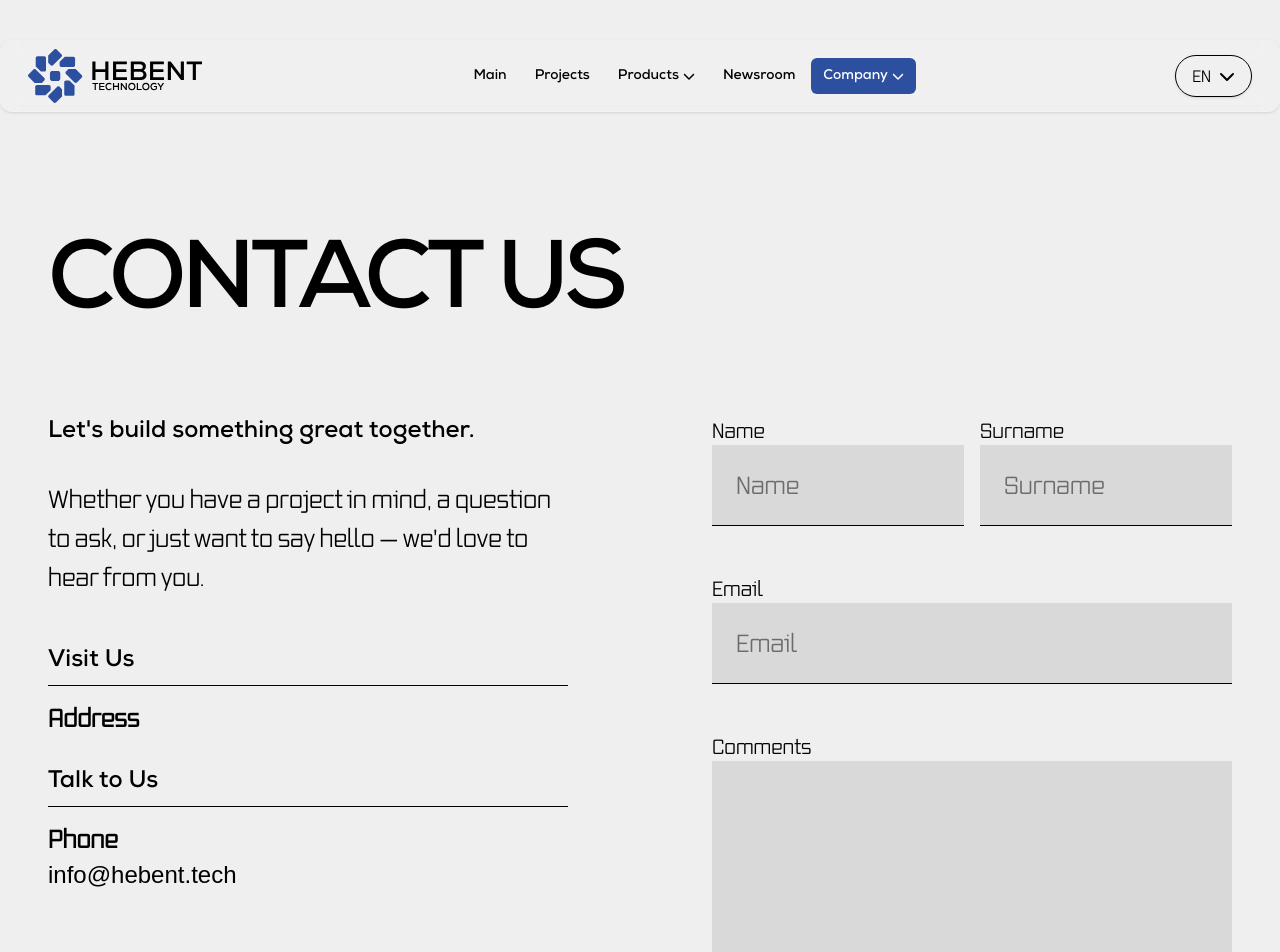
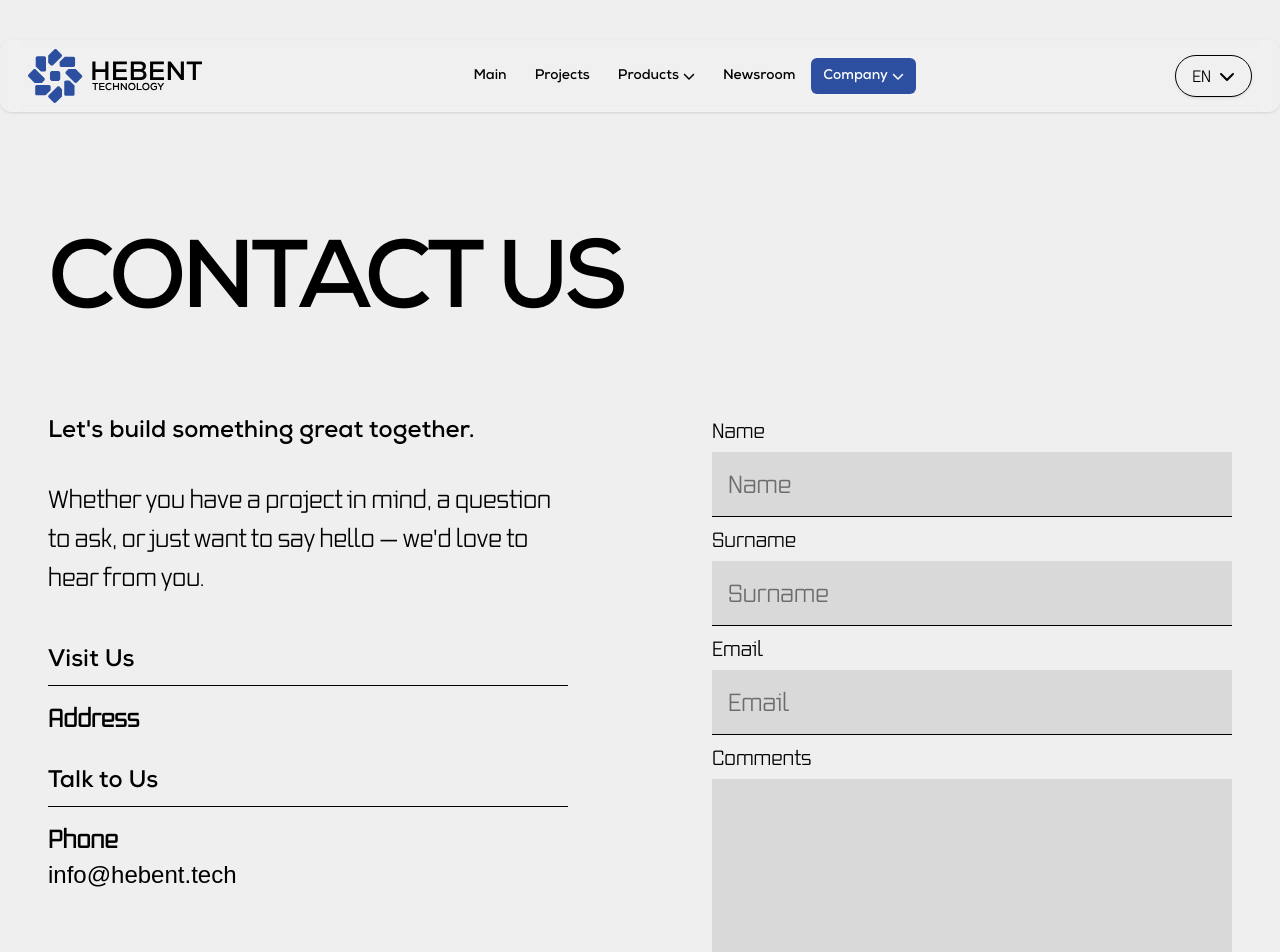
Before and after one commit to Kakajan-12/hebent.tech, a Next.js app: page /en/contacts in a window 1280 px wide. Shown: the top 952 px of the page. Built offline with nearby package versions, Linux system fonts and the light colour scheme.

Commit message:
edit form

```diff
--- a/app/[lang]/contacts/page.tsx
+++ b/app/[lang]/contacts/page.tsx
@@ -68,58 +68,74 @@ export default function ContactPage() {
           </div>
 
           {/* Right Column: Form */}
-          <form className="form-contact space-y-4 lg:space-y-10 xl:space-y-12">
-            <div className="grid grid-cols-1 md:grid-cols-2 gap-4">
-              <div className="space-y-2">
-                <label className="font-vox text-base lg:text-lg xl:text-xl font-light">
+          <form className="form-contact flex flex-col gap-2 ">
+            <div className="grid grid-cols-1 gap-2">
+              <div className="flex flex-col gap-2">
+                <label
+                  htmlFor="name"
+                  className="font-vox text-base lg:text-lg xl:text-xl font-light"
+                >
                   {t("name")}
                 </label>
                 <input
                   id="name"
                   type="text"
                   placeholder={t("name")}
-                  className="font-vox text-sm lg:text-base xl:text-2xl w-full p-2 lg:p-4 xl:p-6 bg-[#D9D9D9] border-b border-black  focus:ring-1 focus:ring-black outline-none"
+                  autoComplete="name"
+                  className="font-vox text-sm lg:text-base xl:text-2xl w-full p-2 lg:p-4 bg-[#D9D9D9] border-b border-black  focus:ring-1 focus:ring-black outline-none"
                 />
               </div>
-              <div className="space-y-2">
-                <label className="font-vox text-base lg:text-lg xl:text-xl font-light">
+              <div className="flex flex-col gap-2">
+                <label
+                  htmlFor="surname"
+                  className="font-vox text-base lg:text-lg xl:text-xl font-light"
+                >
                   {t("surname")}
                 </label>
                 <input
                   id="surname"
                   type="text"
                   placeholder={t("surname")}
-                  className="font-vox text-sm lg:text-base xl:text-2xl w-full p-2 lg:p-4 xl:p-6 bg-[#D9D9D9] border-b border-black  focus:ring-1 focus:ring-black outline-none"
+                  className="font-vox text-sm lg:text-base xl:text-2xl w-full p-2 lg:p-4 bg-[#D9D9D9] border-b border-black  focus:ring-1 focus:ring-black outline-none"
+                  autoComplete="surname"
                 />
               </div>
             </div>
 
-            <div className="space-y-2">
-              <label className="font-vox text-base lg:text-lg xl:text-xl font-light">
+            <div className="flex flex-col gap-2">
+              <label
+                htmlFor="email"
+                className="font-vox text-base lg:text-lg xl:text-xl font-light"
+              >
                 {t("email")}
               </label>
               <input
                 id="email"
                 type="email"
                 placeholder={t("email")}
-                className="font-vox text-sm lg:text-base xl:text-2xl w-full p-2 lg:p-4 xl:p-6 bg-[#D9D9D9] border-b border-black  focus:ring-1 focus:ring-black outline-none"
+                className="font-vox text-sm lg:text-base xl:text-2xl w-full p-2 lg:p-4 bg-[#D9D9D9] border-b border-black  focus:ring-1 focus:ring-black outline-none"
+                autoComplete="email"
               />
             </div>
 
-            <div className="space-y-2">
-              <label className="font-vox text-base lg:text-lg xl:text-xl font-light">
+            <div className="flex flex-col gap-2">
+              <label
+                htmlFor="comments"
+                className="font-vox text-base lg:text-lg xl:text-xl font-light"
+              >
                 {t("comments")}
               </label>
               <textarea
                 id="comments"
                 rows={6}
-                className="font-vox text-sm lg:text-base xl:text-2xl w-full p-2 lg:p-4 xl:p-6 bg-[#D9D9D9] border-b border-black  focus:ring-1 focus:ring-black outline-none resize-none"
+                className="font-vox text-sm lg:text-base xl:text-2xl w-full p-2 lg:p-4 bg-[#D9D9D9] border-b border-black  focus:ring-1 focus:ring-black outline-none resize-none"
+                autoComplete="off"
               />
             </div>
 
             <button
               type="submit"
-              className="font-nexa w-full py-4 bg-[#001F3F] text-white font-bold rounded-full hover:bg-black transition-colors uppercase tracking-widest text-sm"
+              className="mt-5 lg:mt-10 font-nexa w-full py-4 bg-[#001F3F] text-white font-bold rounded-full hover:bg-black transition-colors uppercase tracking-widest text-sm"
             >
               {t("send")}
             </button>
```
